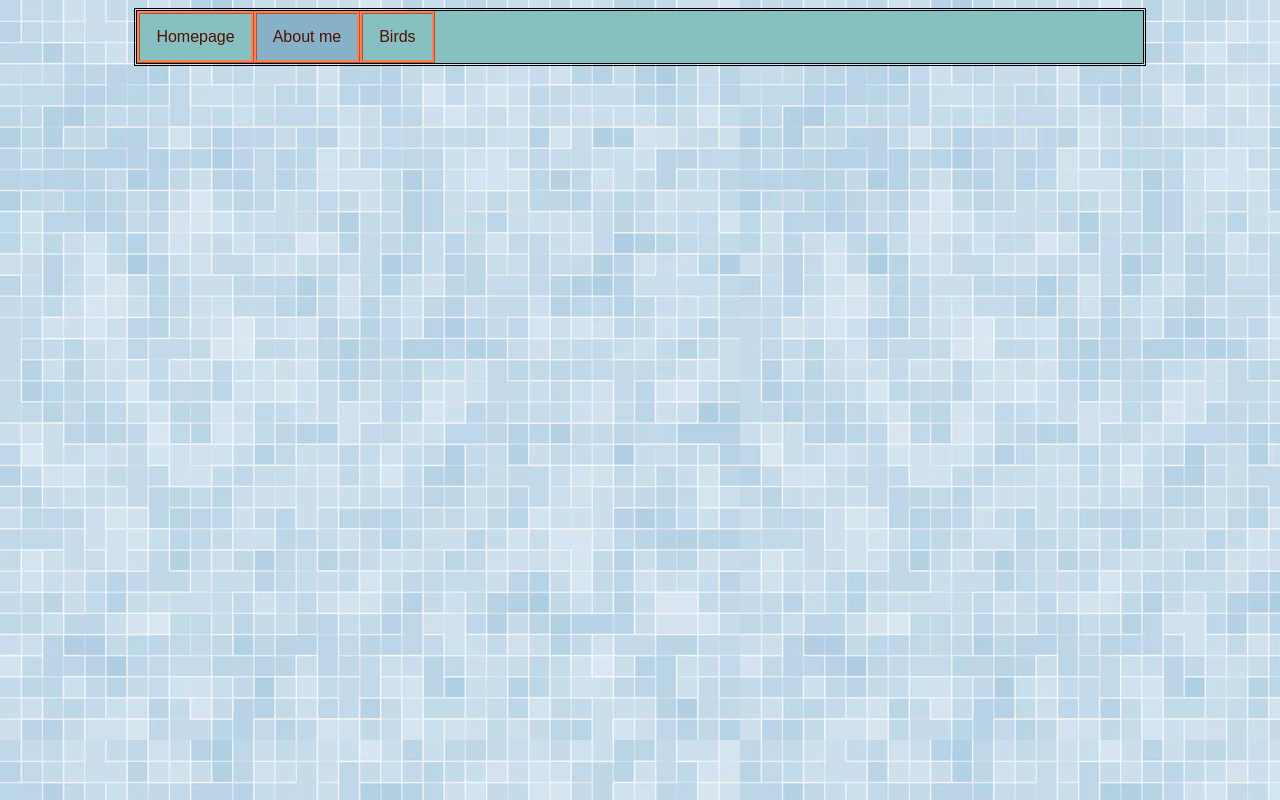
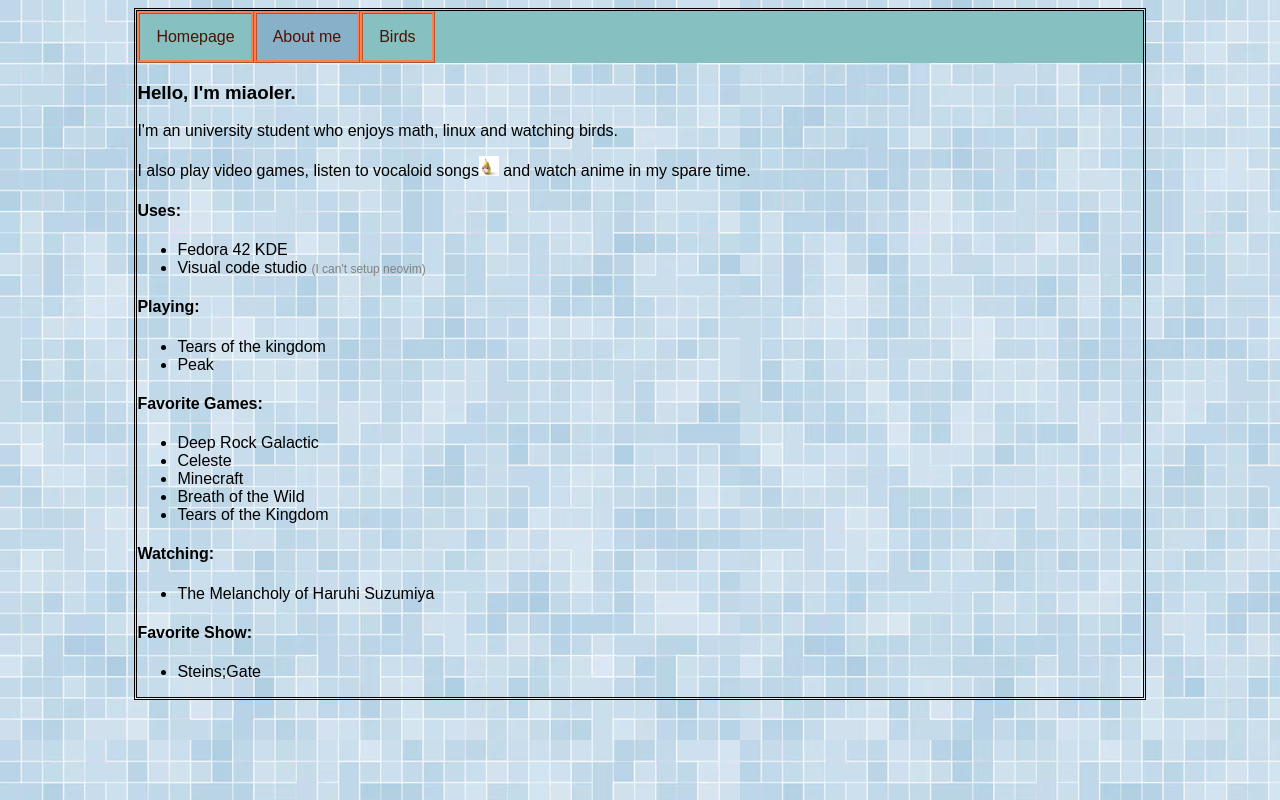
Before and after one commit to miaoler/miaolersweb, a plain HTML site: page about.html in a window 1280 px wide. Drawn offline with Linux system fonts and the light colour scheme.

Commit message:
added About Me page

```diff
--- a/about.html
+++ b/about.html
@@ -13,6 +13,41 @@
                     <li><a href="birds.html">Birds</a></li>
                 </ul>
             </div>
+            <div id="basic_info">
+                <h3>Hello, I'm miaoler.</h3>
+                <p>I'm an university student who enjoys math, linux and watching birds.</p>
+                <p>I also play video games, listen to vocaloid songs<img src="./images/pearto_small.png"> and watch anime in my spare time.</p>
+            </div>
+            <div id="uses">
+                <h4>Uses:</h4>
+                <ul>
+                    <li>Fedora 42 KDE</li>
+                    <li>Visual code studio <span>(I can't setup neovim)</span></li>
+                </ul>
+
+                <h4>Playing:</h4>
+                <ul>
+                    <li>Tears of the kingdom</li>
+                    <li>Peak</li>
+                </ul>
+
+                <h4>Favorite Games:</h4>
+                <ul>
+                    <li>Deep Rock Galactic</li>
+                    <li>Celeste</li>
+                    <li>Minecraft</li>
+                    <li>Breath of the Wild</li>
+                    <li>Tears of the Kingdom</li>
+                </ul>
+
+                <h4>Watching:</h4>
+                <ul><li>The Melancholy of Haruhi Suzumiya</li></ul>
+
+                <h4>Favorite Show:</h4>
+                <ul>
+                    <li>Steins;Gate</li>
+                </ul>
+            </div>
         </div>
     </body>
 </html>
--- a/style.css
+++ b/style.css
@@ -97,3 +97,8 @@
   text-align: center;
   padding: 0 7px;
 }
+
+#about_page span{
+  color:gray;
+  font-size:12px;
+}
```
Also changed, not shown: index.html (+6 -0 lines), images/pearto_small.png (added).
